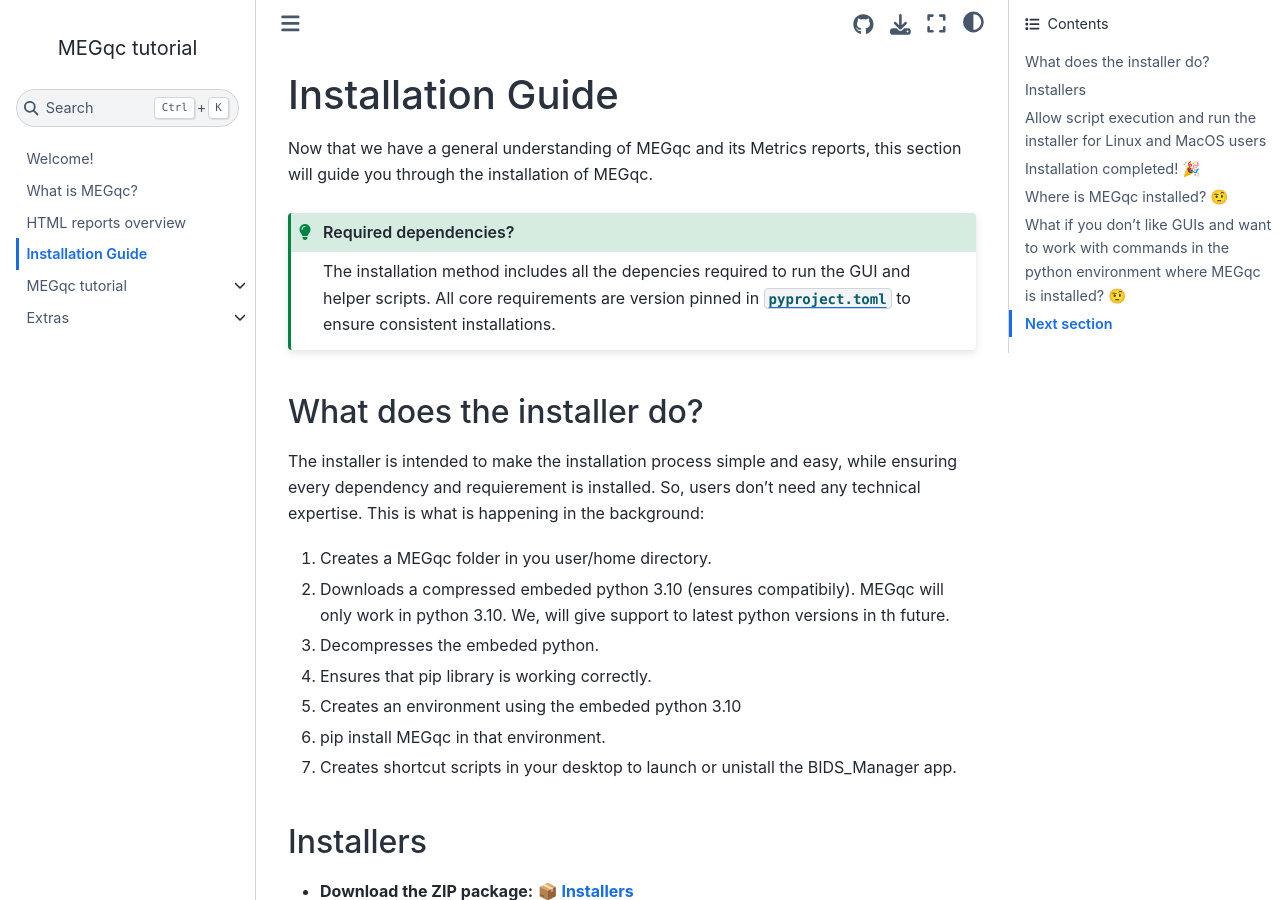
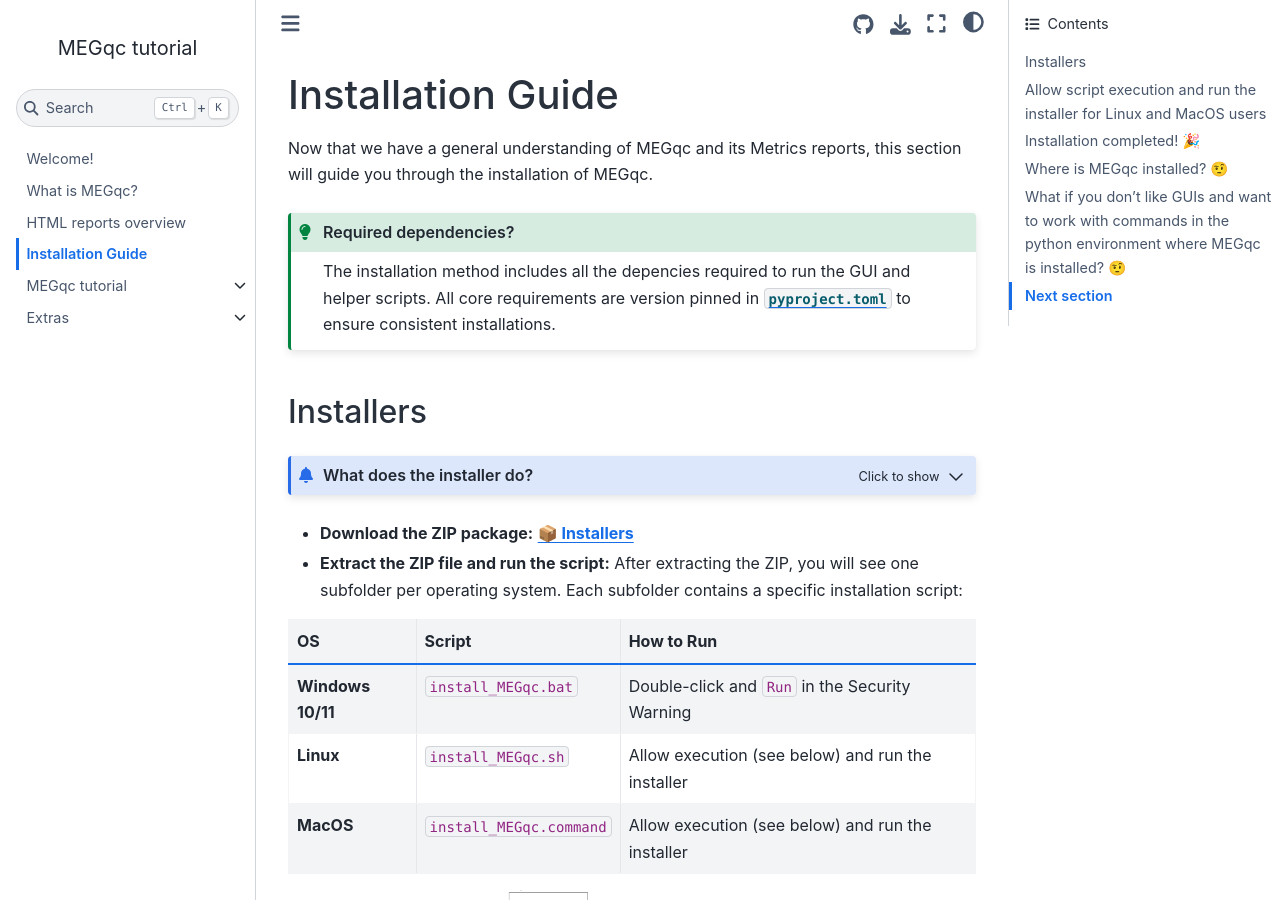
Before and after one commit to ANCPLabOldenburg/megqc_documentation, a Jupyter Book: the page built from book/installation2.md, in a window 1280 px wide and 900 px high. Built offline with Jupyter Book 1.0.4 settings and Sphinx 7.4.7 and the Sphinx Book theme 1.1.4, drawn with Linux system fonts in a browser that asks for light colours; pages that are not in the unit, such as notebooks, are missing from menus.

Commit message:
Update installation2.md

````diff
--- a/book/installation2.md
+++ b/book/installation2.md
@@ -7,8 +7,13 @@ Now that we have a general understanding of MEGqc and its Metrics reports, this
 The installation method includes all the depencies required to run the GUI and helper scripts. All core requirements are version pinned in [`pyproject.toml`](https://github.com/ANCPLabOldenburg/MEGqc/blob/main/pyproject.toml) to ensure consistent installations.
 ```
 
-## What does the installer do?
+## Installers
+
+```{admonition} What does the installer do?
+:class: dropdown
+
 The installer is intended to make the installation process simple and easy, while ensuring every dependency and requierement is installed. So, users don't need any technical expertise. This is what is happening in the background:
+
 1. Creates a MEGqc folder in you user/home directory.
 2. Downloads a compressed embeded python 3.10 (ensures compatibily). MEGqc will only work in python 3.10. We, will give support to latest python versions in th future.
 3. Decompresses the embeded python.
@@ -16,8 +21,7 @@ The installer is intended to make the installation process simple and easy, whil
 5. Creates an environment using the embeded python 3.10
 6. pip install MEGqc in that environment.
 7. Creates shortcut scripts in your desktop to launch or unistall the BIDS_Manager app.
-
-## Installers
+```
 
 * **Download the ZIP package:** **[📦 Installers](https://github.com/ANCPLabOldenburg/MEGqc/raw/main/installers/installers.zip)**
 
````
